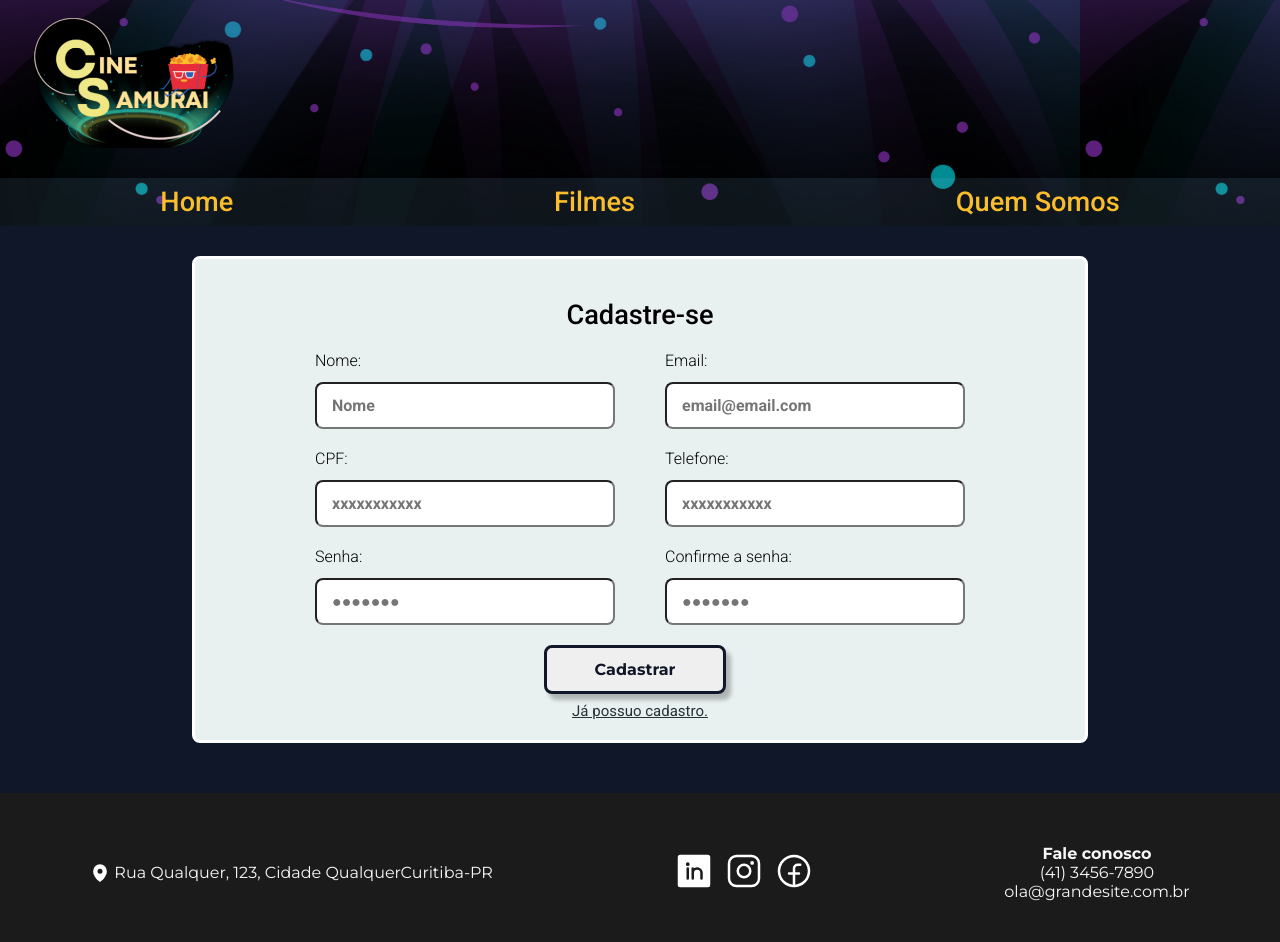
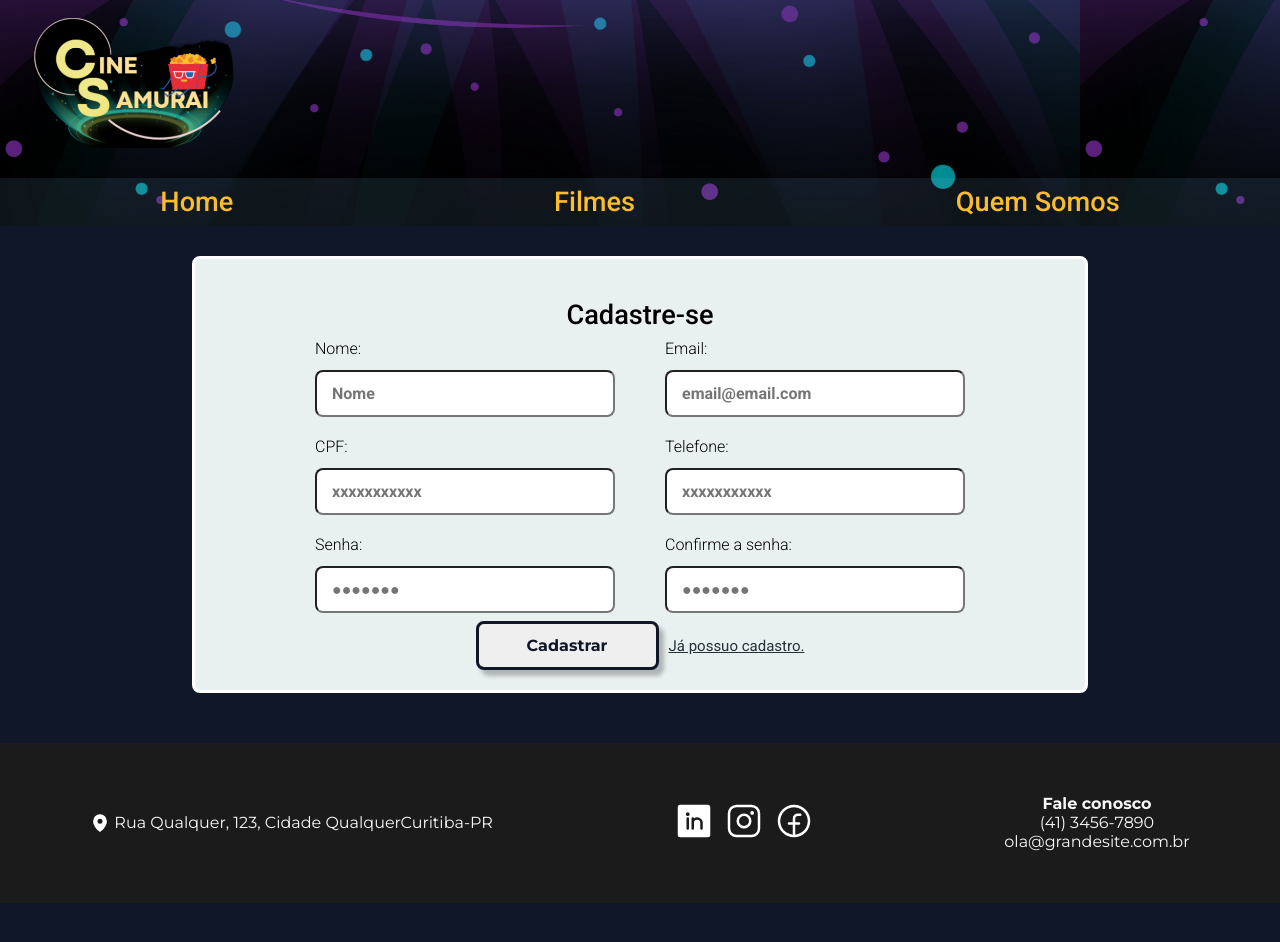
Before and after one commit to ericafernandaj/CineSamurai, a React (Vite) app: page /Cadastro in a window 1280 px wide. Shown: the top 942 px of the page. After the commit the page ends 903 px from the top, so only its background shows below. Built offline with nearby package versions, Linux system fonts and the light colour scheme.

Commit message:
fix: reorganizando section de maneira semantica

```diff
--- a/src/pages/Cadastro/Cadastro.jsx
+++ b/src/pages/Cadastro/Cadastro.jsx
@@ -40,7 +40,7 @@ const Cadastro = () => {
       <StyleCadastro>
         <section>
           <h1>Cadastre-se</h1>
-        </section>
+
 
         <form>
           <div className="align-textfield">
@@ -106,15 +106,16 @@ const Cadastro = () => {
           </div>
         </form>
 
-        <section>
+        <div className="div-cadastro">
           <Button
             texto="Cadastrar"
             variant="primary"
             onClick={handleCadastro}
-          />
+            />
           <Link to="/login" className="link-login">
             Já possuo cadastro.
           </Link>
+        </div>
         </section>
       </StyleCadastro>
       <Footer />
```
